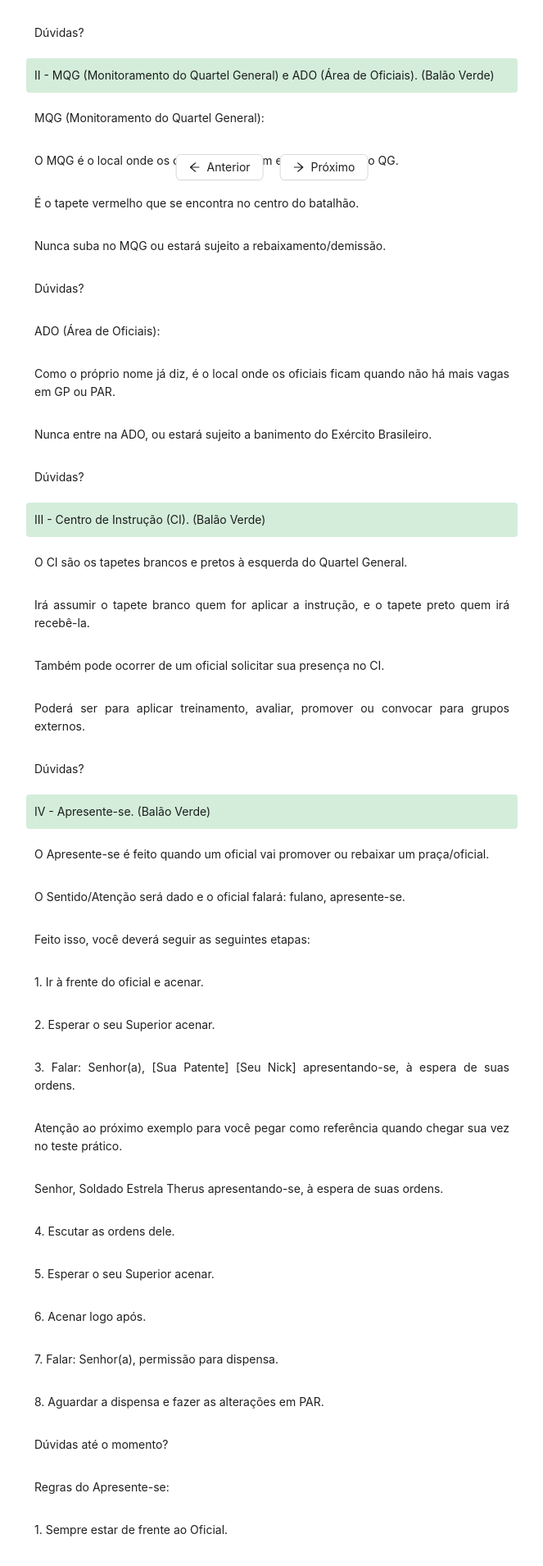
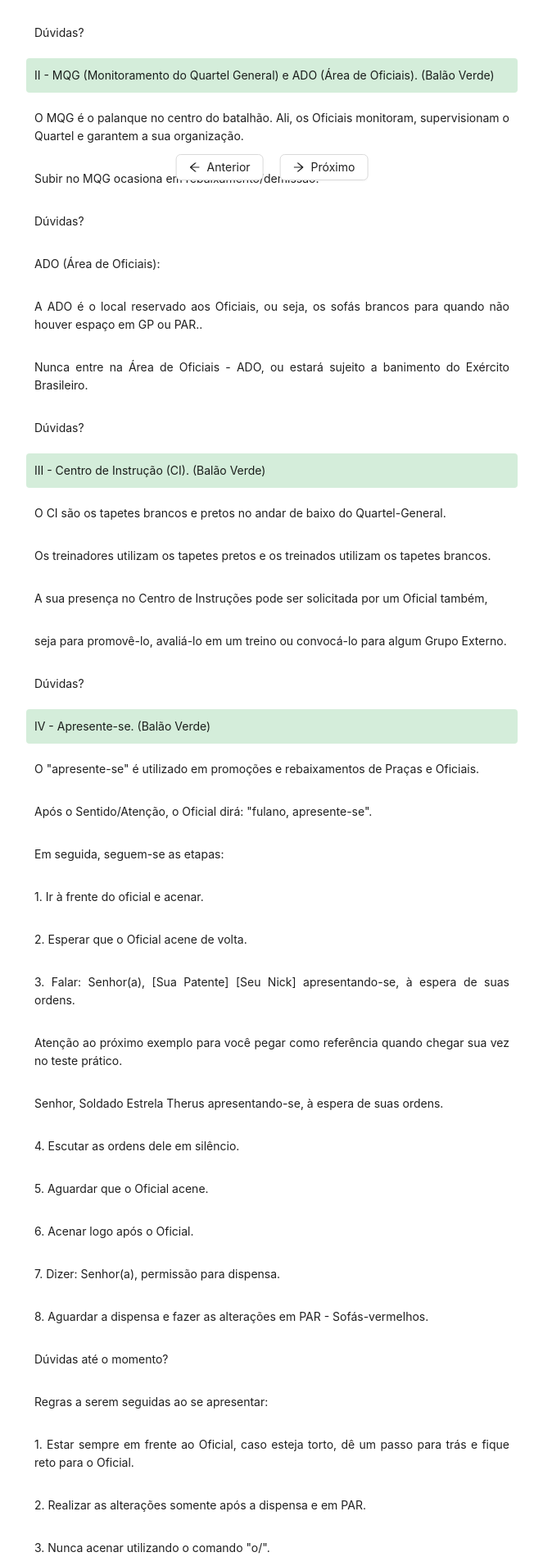
Before and after one commit to marcosafeitosa/treinos-br, a React (Vite) app: page /treino-basico-ii in a window 1280 px wide. Shown: the part 560-2470 px from the top of the page at 82% size, without its empty margins (308-971 px from the left). Built offline with nearby package versions, Linux system fonts and the light colour scheme.

Commit message:
mudanca-paragrafos TreinoBasicoII.jsx

```diff
--- a/src/components/ContainerTreinos/TreinoBasicoII.jsx
+++ b/src/components/ContainerTreinos/TreinoBasicoII.jsx
@@ -21,43 +21,47 @@ const paragrafoArray = [
   "O treinamento está dividido em três partes: MQG/ADO, Centro de Instrução e Apresente-se.",
   "Dúvidas?",
   "II - MQG (Monitoramento do Quartel General) e ADO (Área de Oficiais). (Balão Verde)",
-  "MQG (Monitoramento do Quartel General):",
-  "O MQG é o local onde os oficiais monitoram e supervisionam o QG.",
-  "É o tapete vermelho que se encontra no centro do batalhão.",
-  "Nunca suba no MQG ou estará sujeito a rebaixamento/demissão.",
+  "O MQG é o palanque no centro do batalhão. Ali, os Oficiais monitoram, supervisionam o Quartel e garantem a sua organização.",
+  "Subir no MQG ocasiona em rebaixamento/demissão.",
   "Dúvidas?",
+
   "ADO (Área de Oficiais):",
-  "Como o próprio nome já diz, é o local onde os oficiais ficam quando não há mais vagas em GP ou PAR.",
-  "Nunca entre na ADO, ou estará sujeito a banimento do Exército Brasileiro.",
+  "A ADO é o local reservado aos Oficiais, ou seja, os sofás brancos para quando não houver espaço em GP ou PAR..",
+  "Nunca entre na Área de Oficiais - ADO, ou estará sujeito a banimento do Exército Brasileiro.",
   "Dúvidas?",
+
   "III - Centro de Instrução (CI). (Balão Verde)",
-  "O CI são os tapetes brancos e pretos à esquerda do Quartel General.",
-  "Irá assumir o tapete branco quem for aplicar a instrução, e o tapete preto quem irá recebê-la.",
-  "Também pode ocorrer de um oficial solicitar sua presença no CI.",
-  "Poderá ser para aplicar treinamento, avaliar, promover ou convocar para grupos externos.",
+  "O CI são os tapetes brancos e pretos no andar de baixo do Quartel-General.",
+  "Os treinadores utilizam os tapetes pretos e os treinados utilizam os tapetes brancos.",
+  "A sua presença no Centro de Instruções pode ser solicitada por um Oficial também,",
+  "seja para promovê-lo, avaliá-lo em um treino ou convocá-lo para algum Grupo Externo.",
   "Dúvidas?",
+
   "IV - Apresente-se. (Balão Verde)",
-  "O Apresente-se é feito quando um oficial vai promover ou rebaixar um praça/oficial.",
-  "O Sentido/Atenção será dado e o oficial falará: fulano, apresente-se.",
-  "Feito isso, você deverá seguir as seguintes etapas:",
+  'O "apresente-se" é utilizado em promoções e rebaixamentos de Praças e Oficiais.',
+  'Após o Sentido/Atenção, o Oficial dirá: "fulano, apresente-se".',
+  "Em seguida, seguem-se as etapas:",
   "1. Ir à frente do oficial e acenar.",
-  "2. Esperar o seu Superior acenar.",
+  "2. Esperar que o Oficial acene de volta.",
   "3. Falar: Senhor(a), [Sua Patente] [Seu Nick] apresentando-se, à espera de suas ordens.",
   "Atenção ao próximo exemplo para você pegar como referência quando chegar sua vez no teste prático.",
   "Senhor, Soldado Estrela Therus apresentando-se, à espera de suas ordens.",
-  "4. Escutar as ordens dele.",
-  "5. Esperar o seu Superior acenar.",
-  "6. Acenar logo após.",
-  "7. Falar: Senhor(a), permissão para dispensa.",
-  "8. Aguardar a dispensa e fazer as alterações em PAR.",
+  "4. Escutar as ordens dele em silêncio.",
+  "5. Aguardar que o Oficial acene.",
+  "6. Acenar logo após o Oficial.",
+  "7. Dizer: Senhor(a), permissão para dispensa.",
+  "8. Aguardar a dispensa e fazer as alterações em PAR - Sofás-vermelhos.",
   "Dúvidas até o momento?",
-  "Regras do Apresente-se:",
-  "1. Sempre estar de frente ao Oficial.",
-  "2. Só realize as alterações após ser dispensado pelo Oficial.",
-  '3. Nunca acene usando "o/".',
+
+  "Regras a serem seguidas ao se apresentar:",
+  "1.  Estar sempre em frente ao Oficial, caso esteja torto, dê um passo para trás e fique reto para o Oficial.",
+  "2. Realizar as alterações somente após a dispensa e em PAR.",
+  '3. Nunca acenar utilizando o comando "o/".',
   'Dúvidas sobre o "Apresente-se"?',
+
   "V - Finalização. (Balão Verde)",
-  "Parabéns, está aprovado(a) no Treinamento Básico II, agora está apto(a) a ser promovido(a) no Quartel General.",
+  "Parabéns, você está aprovado no Treinamento Básico II. Agora está apto a ser promovido(a) no Quartel.",
+  "Agora, altere sua missão para [Ex.BR] Soldado Estrela."
 ];
 
 const patenteMap = {
```
